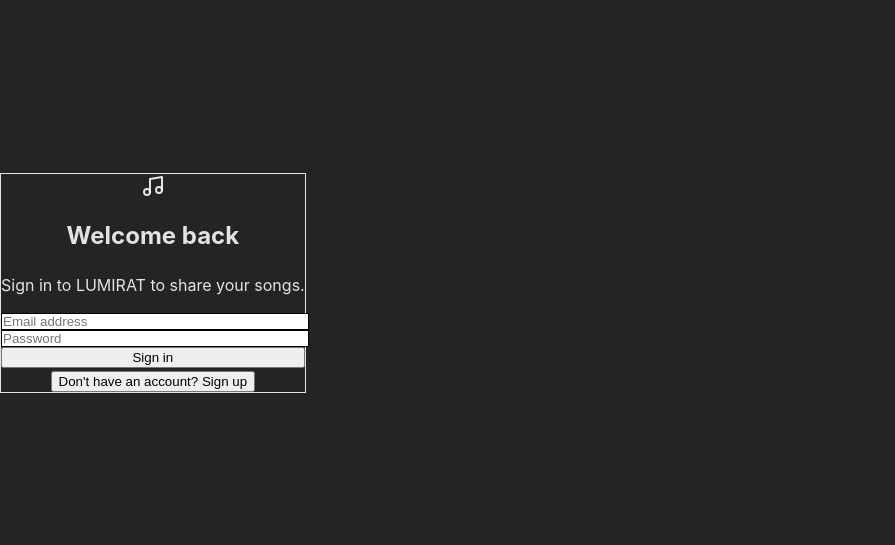
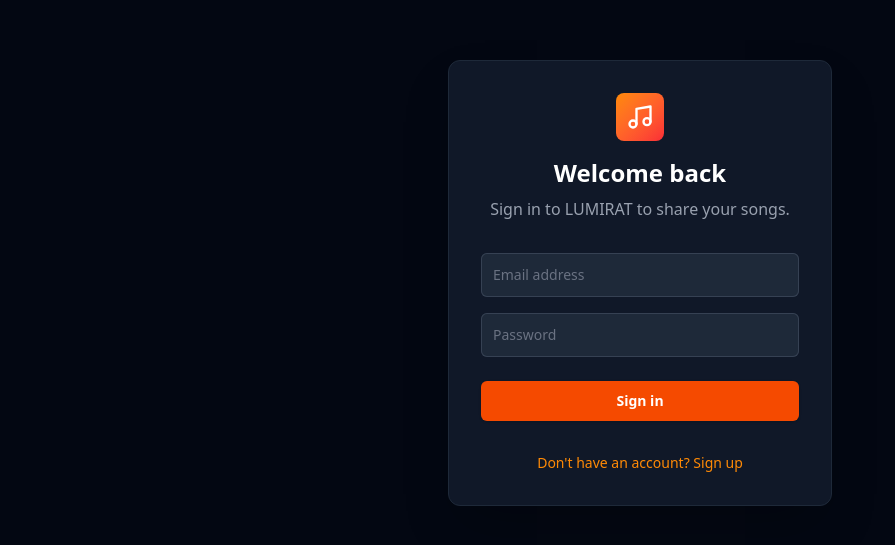
Before and after one commit to forhsad0705-cell/LUMIRAT, a React (Vite) app: page /login in a window 1280 px wide. Shown: the part 117-662 px from the top of the page, without its empty margins (0-895 px from the left). Built offline with nearby package versions, Linux system fonts and the light colour scheme.

Commit message:
fix tailwind v4 index.css

```diff
--- a/src/index.css
+++ b/src/index.css
@@ -1,26 +1 @@
-@tailwind base;
-@tailwind components;
-@tailwind utilities;
-
-:root {
-  font-family: Inter, system-ui, Avenir, Helvetica, Arial, sans-serif;
-  line-height: 1.5;
-  font-weight: 400;
-
-  color-scheme: light dark;
-  color: rgba(255, 255, 255, 0.87);
-  background-color: #242424;
-
-  font-synthesis: none;
-  text-rendering: optimizeLegibility;
-  -webkit-font-smoothing: antialiased;
-  -moz-osx-font-smoothing: grayscale;
-}
-
-body {
-  margin: 0;
-  display: flex;
-  place-items: center;
-  min-width: 320px;
-  min-height: 100vh;
-}
+@import "tailwindcss";
```
